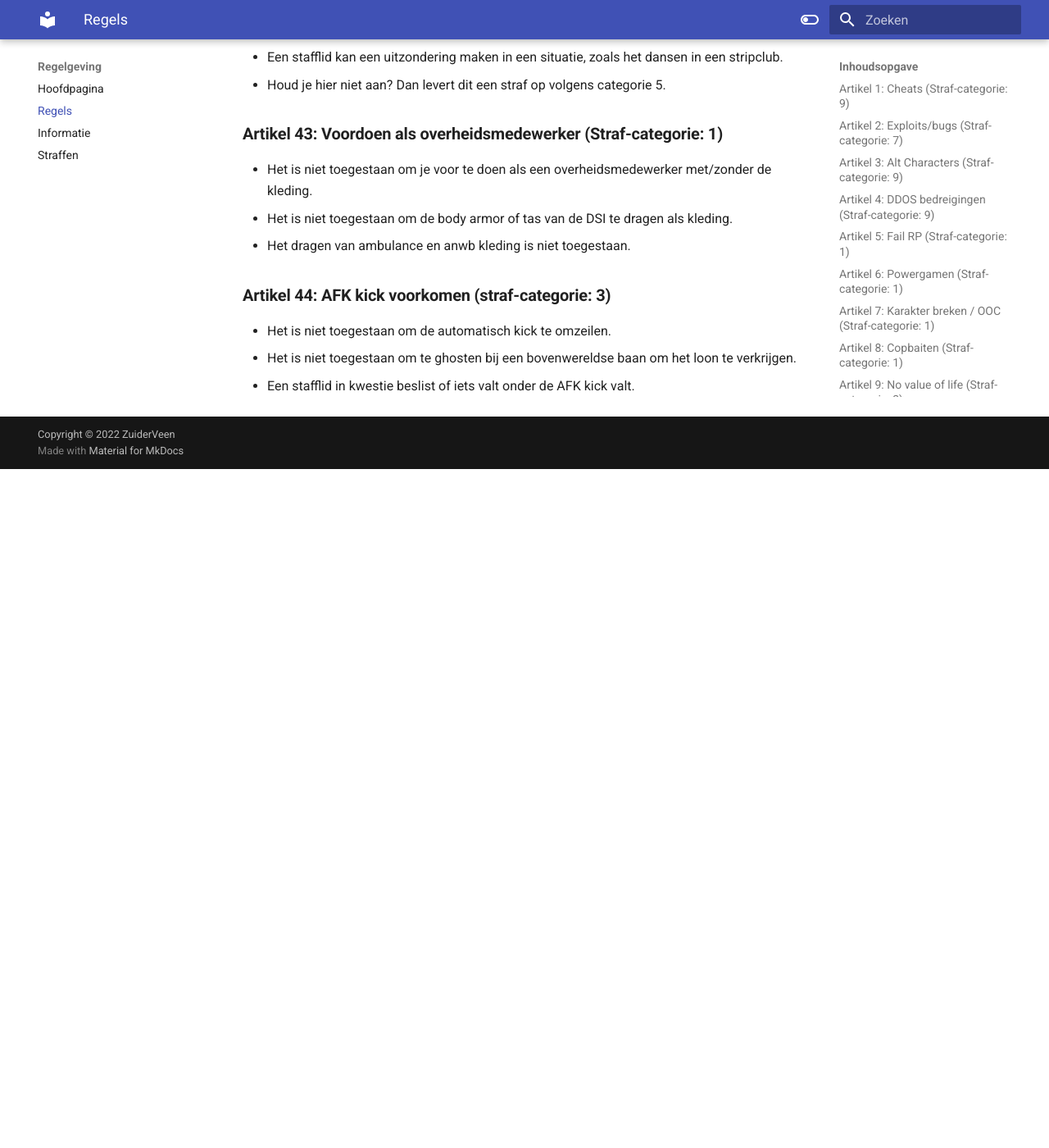
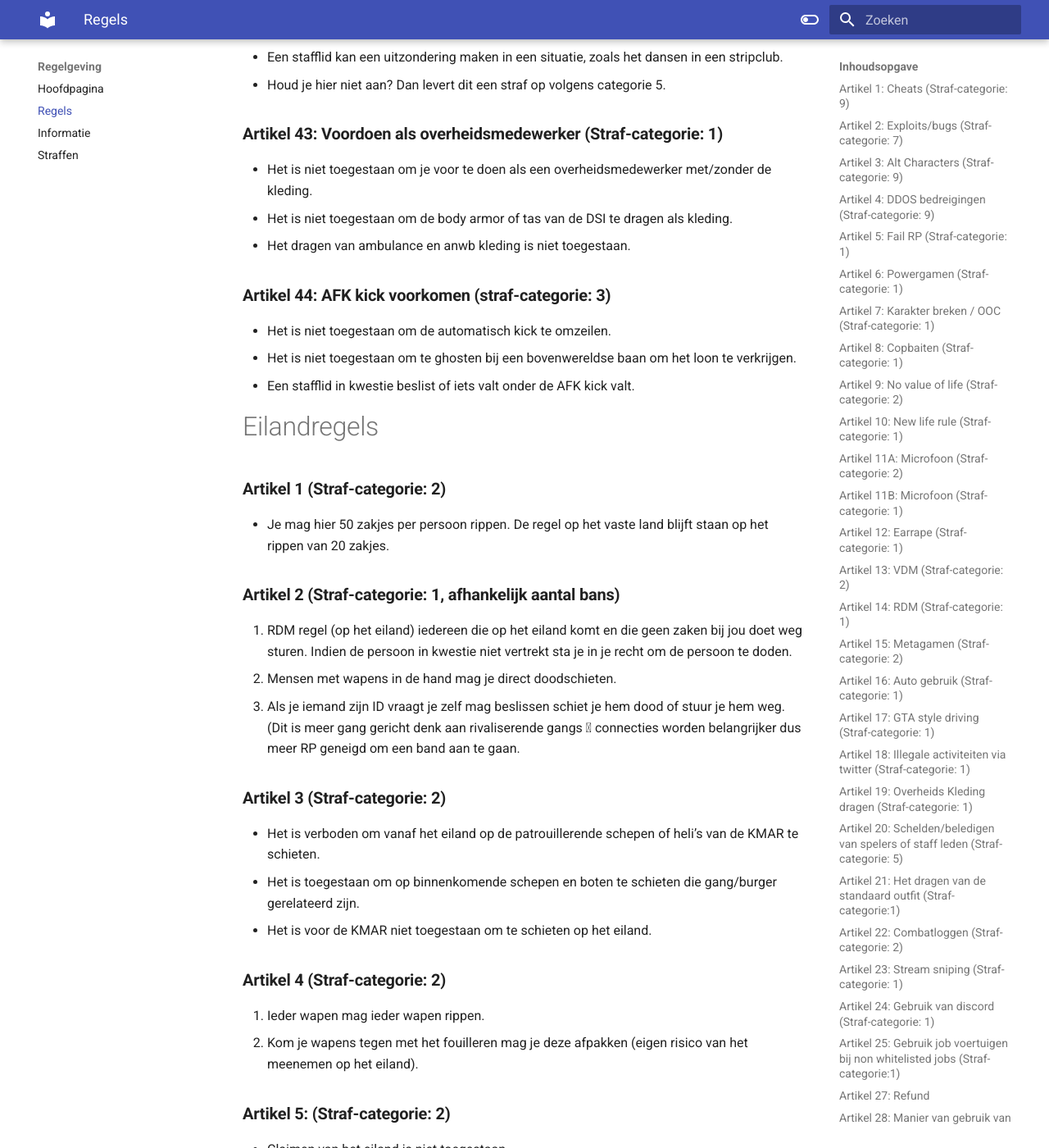
Before and after one commit to ZuiderVeenRP/apv, an MkDocs documentation site: the page built from docs/algemeen.md, in a window 1280 px wide and 1400 px high, scrolled down 11887 px. Shown: the whole window at 82% size. Built offline with MkDocs 1.6.1 and Material for MkDocs 9.7.7, drawn with Linux system fonts in a browser that asks for light colours; comment, search, counter and statistics services are not loaded; before the commit the page ends 12459 px from its top, so only the background shows below that; some of the changed text lies outside the part shown.

Commit message:
Update algemeen.md

```diff
--- a/docs/algemeen.md
+++ b/docs/algemeen.md
@@ -318,3 +318,35 @@
 - Het is niet toegestaan om de automatisch kick te omzeilen.
 - Het is niet toegestaan om te ghosten bij een bovenwereldse baan om het loon te verkrijgen.
 - Een stafflid in kwestie beslist of iets valt onder de AFK kick valt.
+
+
+#Eilandregels
+
+### **Artikel 1 (Straf-categorie: 2)**
+- Je mag hier 50 zakjes per persoon rippen. De regel op het vaste land blijft staan op het rippen van 20 zakjes.
+
+### **Artikel 2 (Straf-categorie: 1, afhankelijk aantal bans)**
+1. RDM regel (op het eiland) iedereen die op het eiland komt en die geen zaken bij jou doet weg sturen. Indien de persoon in kwestie niet vertrekt sta je in je recht om de persoon te doden.
+2. Mensen met wapens in de hand mag je direct doodschieten.
+3. Als je iemand zijn ID vraagt je zelf mag beslissen schiet je hem dood of stuur je hem weg. (Dit is meer gang gericht denk aan rivaliserende gangs  connecties worden belangrijker dus meer RP geneigd om een band aan te gaan.
+
+### **Artikel 3 (Straf-categorie: 2)**
+- Het is verboden om vanaf het eiland op de patrouillerende schepen of heli’s van de KMAR te schieten.
+- Het is toegestaan om op binnenkomende schepen en boten te schieten die gang/burger gerelateerd zijn.
+- Het is voor de KMAR niet toegestaan om te schieten op het eiland.
+
+### **Artikel 4 (Straf-categorie: 2)**
+1. Ieder wapen mag ieder wapen rippen.
+2. Kom je wapens tegen met het fouilleren mag je deze afpakken (eigen risico van het meenemen op het eiland).
+
+### **Artikel 5: (Straf-categorie: 2)**
+- Claimen van het eiland is niet toegestaan.
+
+### **Artikel 6: (Straf-categorie: 2)**
+- Campen van locaties is niet toegestaan.
+
+### **Artikel 7: (Straf-categorie: 2 voor alle betrokkene)**
+- Op het eiland mag je niet samenwerken met andere gangs, om groepen van 30 tegen 30 te voorkomen.
+
+### **Artikel 8: landen met luchtvoertuigen (Straf-categorie: 2 + waarschuwing vliegbrevet)**
+- Het is verplicht om te landen op een helipad of een landingsbaan.
```
